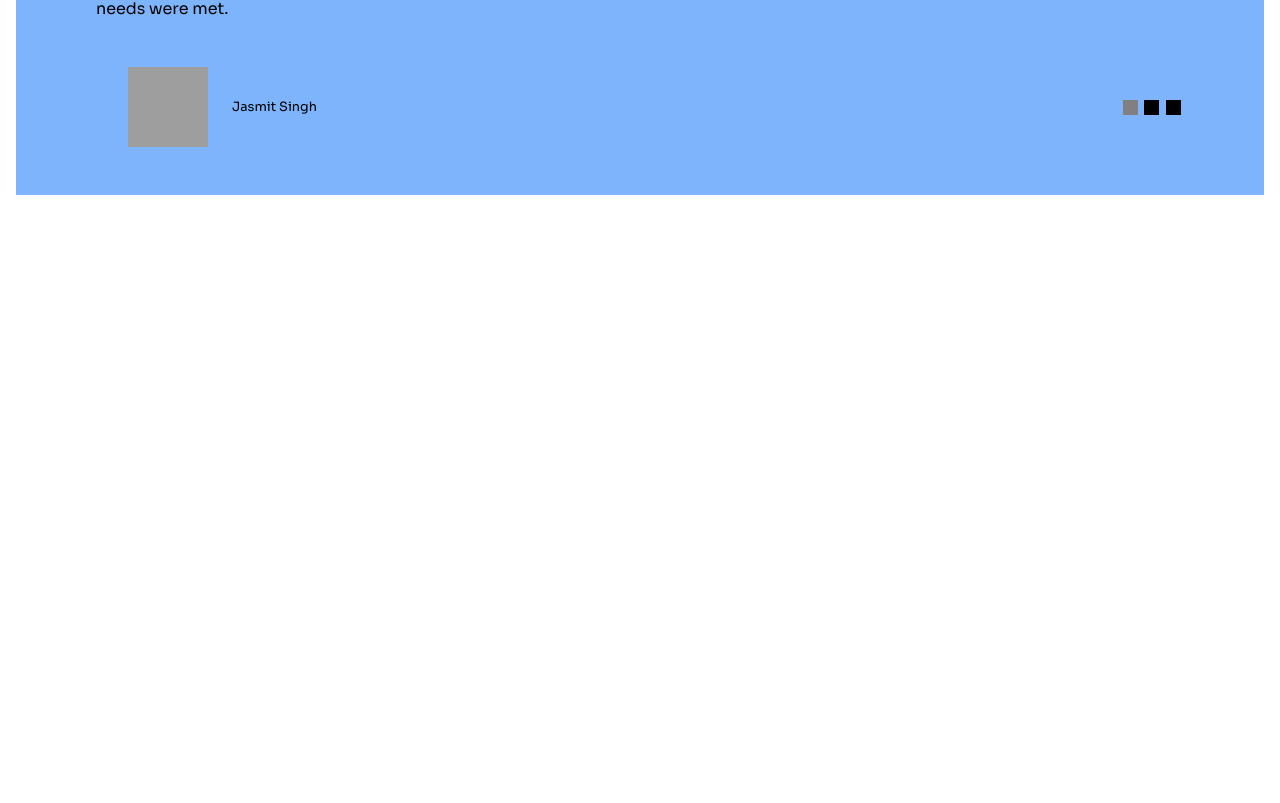
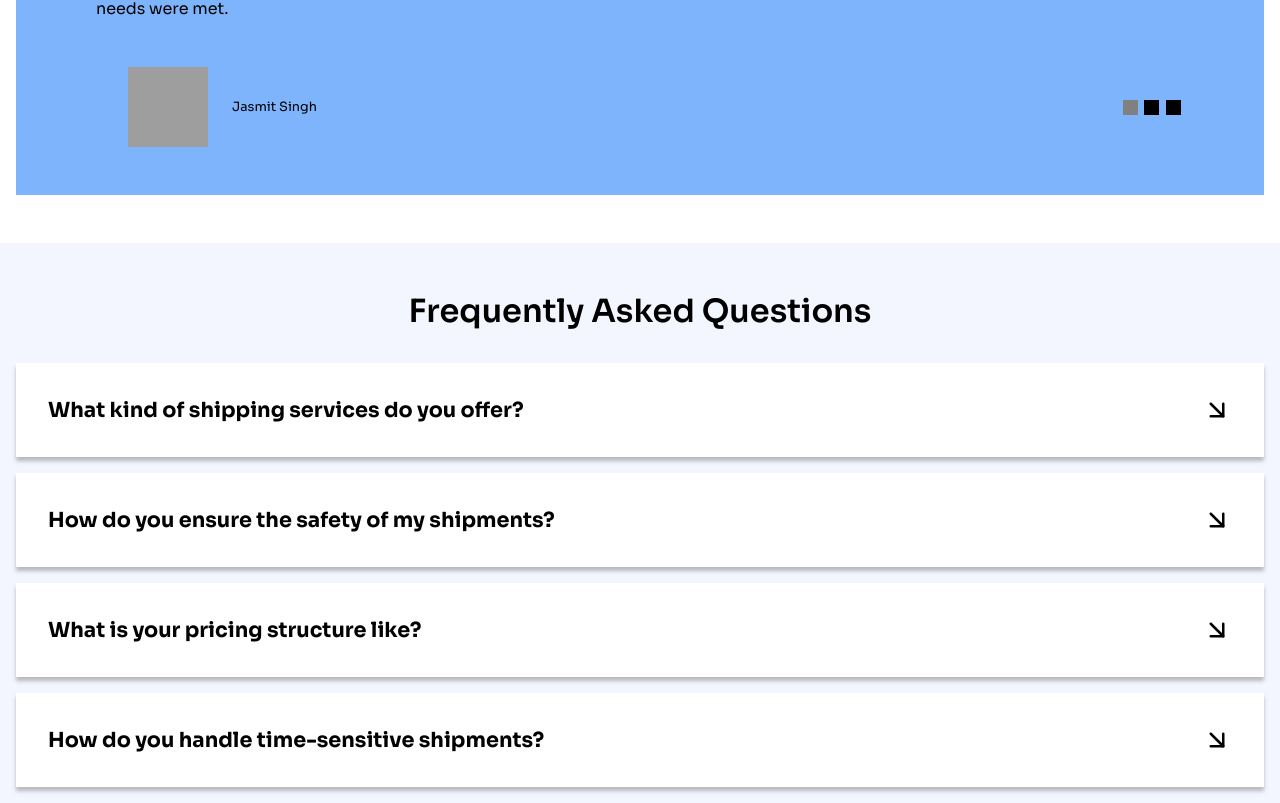
Before and after one commit to samudra-perera/EmmaAngalTransport, a Next.js app in the folder emma-angal-transport/: page / in a window 1280 px wide. Shown: the part 3009-3812 px from the top of the page. Before the commit the page ends 3252 px from the top, so only its background shows below. Built offline with nearby package versions, Linux system fonts and the light colour scheme; grey boxes are pictures that could not be loaded.

Commit message:
Completed the dropdown FAQ component

```diff
--- a/emma-angal-transport/package.json
+++ b/emma-angal-transport/package.json
@@ -16,6 +16,7 @@
     "normalize.css": "^8.0.1",
     "react": "18.2.0",
     "react-dom": "18.2.0",
+    "react-icons": "^4.8.0",
     "styled-components": "^5.3.10"
   }
 }
--- a/emma-angal-transport/src/components/FAQ/FAQ.jsx
+++ b/emma-angal-transport/src/components/FAQ/FAQ.jsx
@@ -0,0 +1,26 @@
+import { Heading } from "../Landing/style/Landing.style";
+import { Container } from "../SharedComponents/SharedComponents.style";
+import { FAQContainer } from "./style/FAQ.style";
+import { QnA } from "./QnA";
+import QuestionDropDown from "./QuestionDropDown";
+
+const FAQ = () => {
+  return (
+    <Container bgColour={"#F3F6FE"}>
+      <FAQContainer>
+        <Heading>Frequently Asked Questions</Heading>
+        {QnA.map((question, index) => {
+          return (
+            <QuestionDropDown
+              question={question.question}
+              answer={question.answer}
+              key={index}
+            />
+          );
+        })}
+      </FAQContainer>
+    </Container>
+  );
+};
+
+export default FAQ;
--- /dev/null
+++ b/emma-angal-transport/src/components/FAQ/QnA.js
@@ -0,0 +1,18 @@
+export const QnA = [
+    {
+        question: 'What kind of shipping services do you offer?',
+        answer: 'We offer a variety of shipping services, including ground transportation, air freight, ocean freight, and expedited shipping. We can customize our services to meet your specific needs.'
+    },
+    {
+        question: 'How do you ensure the safety of my shipments?',
+        answer: 'We take safety very seriously and have implemented a number of protocols and procedures to ensure the secure transport of your shipments. This includes thorough inspections, GPS tracking, and regular maintenance of our equipment.'
+    },
+    {
+        question: 'What is your pricing structure like?',
+        answer: 'Our pricing varies depending on the specific services you require, as well as the size, weight, and destination of your shipment. We are committed to providing competitive pricing and will work with you to find a solution that fits within your budget.'
+    },
+    {
+        question: 'How do you handle time-sensitive shipments?',
+        answer: 'We understand that some shipments require expedited delivery and we have the capability to handle time-sensitive shipments. We offer expedited shipping options and can prioritize your shipment to ensure it arrives on time.'
+    }
+]
--- /dev/null
+++ b/emma-angal-transport/src/components/FAQ/QuestionDropDown.jsx
@@ -0,0 +1,30 @@
+import React, { useState } from "react";
+import {
+  QuestionContainer,
+  QuestionText,
+  AnswerContainer,
+  AnswerText,
+  QuestionHeadingContainer,
+} from "./style/FAQ.style";
+import { FiArrowUpRight, FiArrowDownRight } from "react-icons/fi";
+
+const QuestionDropDown = ({ question, answer }) => {
+  const [active, setActive] = useState(false);
+  return (
+    <>
+      <QuestionContainer onClick={() => setActive(!active)} colour={active ? 'black' : 'white'}>
+        <QuestionHeadingContainer>
+          <QuestionText colour={active ? 'white' : 'black'}>{question}</QuestionText>
+          {active ? (
+            <FiArrowUpRight size={"30px"} color="white" />
+          ) : (
+            <FiArrowDownRight size={"30px"} />
+          )}
+        </QuestionHeadingContainer>
+        {active && <AnswerText>{answer}</AnswerText>}
+      </QuestionContainer>
+    </>
+  );
+};
+
+export default QuestionDropDown;
--- a/emma-angal-transport/src/components/FAQ/style/FAQ.style.js
+++ b/emma-angal-transport/src/components/FAQ/style/FAQ.style.js
@@ -1 +1,49 @@
 import styled from "styled-components";
+
+const FAQContainer = styled.div`
+  max-width: 1400px;
+  margin: 0 auto;
+  padding: 1rem;
+  display: flex;
+  flex-direction: column;
+  align-items: center;
+  padding-top: 3rem;
+`;
+
+const QuestionContainer = styled.div`
+  background-color: ${props => props.colour || 'white'};
+  width: 100%;
+  margin: 1rem;
+  padding: 2rem;
+  box-shadow: 0px 4px 4px rgba(0, 0, 0, 0.25);
+  margin-bottom: 0;
+`;
+
+const QuestionText = styled.h6`
+  font-weight: 700;
+  font-size: 1.3rem;
+  color: ${props => props.colour || 'black'};
+`;
+
+const QuestionHeadingContainer = styled.div`
+  display: flex;
+  align-items: center;
+  justify-content: space-between;
+`;
+
+const AnswerText = styled.p`
+  font-size: 1.1rem;
+  padding-top: .5rem;
+  color: white;
+`;
+
+const AnswerContainer = styled.div``;
+
+export {
+  FAQContainer,
+  QuestionContainer,
+  QuestionText,
+  AnswerText,
+  AnswerContainer,
+  QuestionHeadingContainer
+};
--- a/emma-angal-transport/src/pages/index.js
+++ b/emma-angal-transport/src/pages/index.js
@@ -3,6 +3,7 @@ import Nav from '@/components/nav/Nav'
 import Landing from '@/components/Landing/Landing'
 import Services from '@/components/Services/Services'
 import Testimonials from '@/components/Testimonials/Testimonials'
+import FAQ from '@/components/FAQ/FAQ'
 
 export default function Home() {
   return (
@@ -17,6 +18,7 @@ export default function Home() {
       <Landing />
       <Services/>
       <Testimonials />
+      <FAQ/>
     </>
   )
 }
```
Also changed, not shown: emma-angal-transport/src/components/MailForm/MailForm.jsx (added, +9 -0 lines), 1 other file (tests, documents, lock files or other folders).
